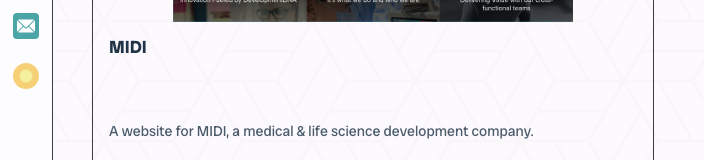
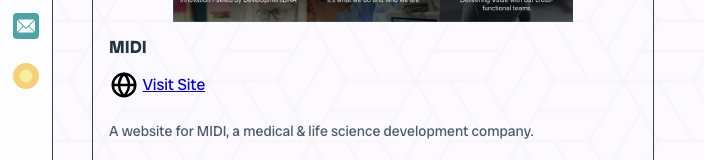
Before and after one commit to jrpdango/jrpdango.github.io, a Vue app: page / in a window 1280 px wide. Shown: the part 399-559 px from the top of the page, without its empty margins (0-704 px from the left). Built offline with nearby package versions, Linux system fonts and the light colour scheme.

Commit message:
refactor(projects): update project cards

```diff
--- a/src/components/ProjectCard.vue
+++ b/src/components/ProjectCard.vue
@@ -1,6 +1,7 @@
 <script setup lang="ts">
 import ThemedImage from "./ThemedImage.vue";
 import { ThemedImageSource, SimpleIcon } from "../types";
+import { computed } from "vue";
 
 const props = defineProps<{
     name: string;
@@ -8,8 +9,43 @@
     thumbnail: ThemedImageSource;
     sourceCodeUrl?: string;
     demoUrl?: string;
+    liveSiteUrl?: string;
     techsUsed?: SimpleIcon[];
 }>();
+
+const urls = computed(() => {
+    const result: {
+        label: string;
+        href: string;
+        icon?: { forDark: string; forLight: string };
+        alt?: string;
+    }[] = [];
+    if (props.sourceCodeUrl)
+        result.push({
+            label: "Source Code",
+            href: props.sourceCodeUrl,
+            icon: {
+                forDark: "/source-code-dark.svg",
+                forLight: "/source-code-light.svg",
+            },
+            alt: "Source code",
+        });
+    if (props.demoUrl)
+        result.push({
+            label: "Live Demo",
+            href: props.demoUrl,
+            icon: { forDark: "/demo-dark.svg", forLight: "/demo-light.svg" },
+            alt: "Live demo",
+        });
+    if (props.liveSiteUrl)
+        result.push({
+            label: "Visit Site",
+            href: props.liveSiteUrl,
+            icon: { forDark: "/globe-dark.svg", forLight: "/globe-light.svg" },
+            alt: "Visit Site",
+        });
+    return result;
+});
 </script>
 
 <template>
@@ -22,41 +58,26 @@
         />
         <h2 class="project-name">{{ name }}</h2>
         <div class="urls">
-            <div v-if="sourceCodeUrl" class="project-url">
-                <ThemedImage
-                    :src="{
-                        forDark: '/source-code-dark.svg',
-                        forLight: '/source-code-light.svg',
-                    }"
-                    alt="Source code"
-                    :height="30"
-                    :width="30"
-                />
-                &nbsp;
-                <a :href="sourceCodeUrl" target="_blank">Source Code</a>
-            </div>
-            <span v-if="sourceCodeUrl && demoUrl" class="divider"
-                >| &nbsp;</span
-            >
-            <div v-if="demoUrl" class="project-url">
-                <ThemedImage
-                    :src="{
-                        forDark: '/demo-dark.svg',
-                        forLight: '/demo-light.svg',
-                    }"
-                    alt="Live demo"
-                    :height="30"
-                    :width="30"
-                />
-                &nbsp;
-                <a :href="demoUrl" target="_blank">Live Demo</a>
-            </div>
+            <template v-for="(url, index) in urls" :key="url.href">
+                <div v-if="index > 0" class="divider">| &nbsp;</div>
+                <div class="project-url">
+                    <ThemedImage
+                        v-if="url.icon"
+                        :src="url.icon"
+                        :alt="url.alt || ''"
+                        :height="30"
+                        :width="30"
+                    />&nbsp;<a :href="url.href" target="_blank">{{
+                        url.label
+                    }}</a>
+                </div>
+            </template>
         </div>
         <p class="project-description">{{ description }}</p>
         <div class="tech-used">
             <h4 class="section-label">Tech/Languages Used</h4>
             <div class="tech-list">
-                <div v-for="tech in (techsUsed ?? [])" class="tech">
+                <div v-for="tech in techsUsed ?? []" class="tech">
                     <img
                         :height="24"
                         :width="24"
--- a/src/components/Projects.vue
+++ b/src/components/Projects.vue
@@ -18,6 +18,7 @@
                         :thumbnail="project.thumbnail"
                         :source-code-url="project.sourceCodeUrl"
                         :demo-url="project.demoUrl"
+                        :live-site-url="project.liveSiteUrl"
                         :techs-used="project.techsUsed"
                     />
                 </div>
@@ -33,6 +34,7 @@
                     :thumbnail="project.thumbnail"
                     :source-code-url="project.sourceCodeUrl"
                     :demo-url="project.demoUrl"
+                    :live-site-url="project.liveSiteUrl"
                     :techs-used="project.techsUsed"
                 />
             </div>
--- a/src/data/projects.ts
+++ b/src/data/projects.ts
@@ -89,6 +89,7 @@
         },
         type: "professional",
         techsUsed: [siTypescript, siPhp],
+        liveSiteUrl: "https://midipd.com/",
     },
 ];
 
--- a/src/types.ts
+++ b/src/types.ts
@@ -11,6 +11,7 @@
     thumbnail: ThemedImageSource;
     sourceCodeUrl?: string;
     demoUrl?: string;
+    liveSiteUrl?: string;
     type: "professional" | "personal";
     techsUsed?: SimpleIcon[];
 };
```
Also changed, not shown: public/globe-dark.svg (added), public/globe-light.svg (added).
